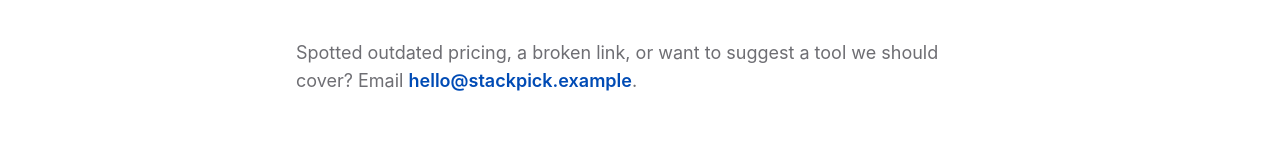
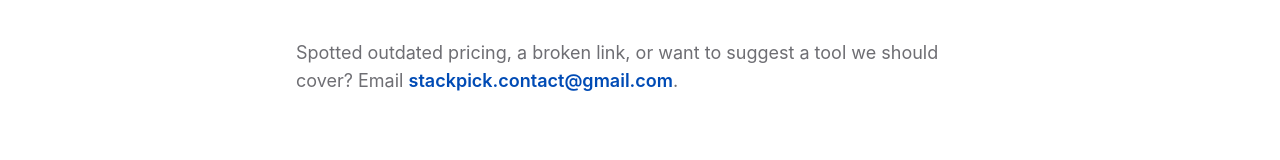
Before and after one commit to LinukaBandara/StackPick, a Next.js app: page /contact in a window 1280 px wide. Shown: the part 239-399 px from the top of the page. Built offline with nearby package versions, Linux system fonts and the light colour scheme; no server answers.

Commit message:
fix: add StackPick contact email

```diff
--- a/app/contact/page.tsx
+++ b/app/contact/page.tsx
@@ -16,10 +16,10 @@ export default function ContactPage() {
           Spotted outdated pricing, a broken link, or want to suggest a tool we should cover?
           Email{" "}
           <a
-            href="mailto:hello@stackpick.example"
+            href="mailto:stackpick.contact@gmail.com"
             className="text-[#004bb5] font-semibold hover:underline"
           >
-            hello@stackpick.example
+            stackpick.contact@gmail.com
           </a>
           .
         </p>
```
